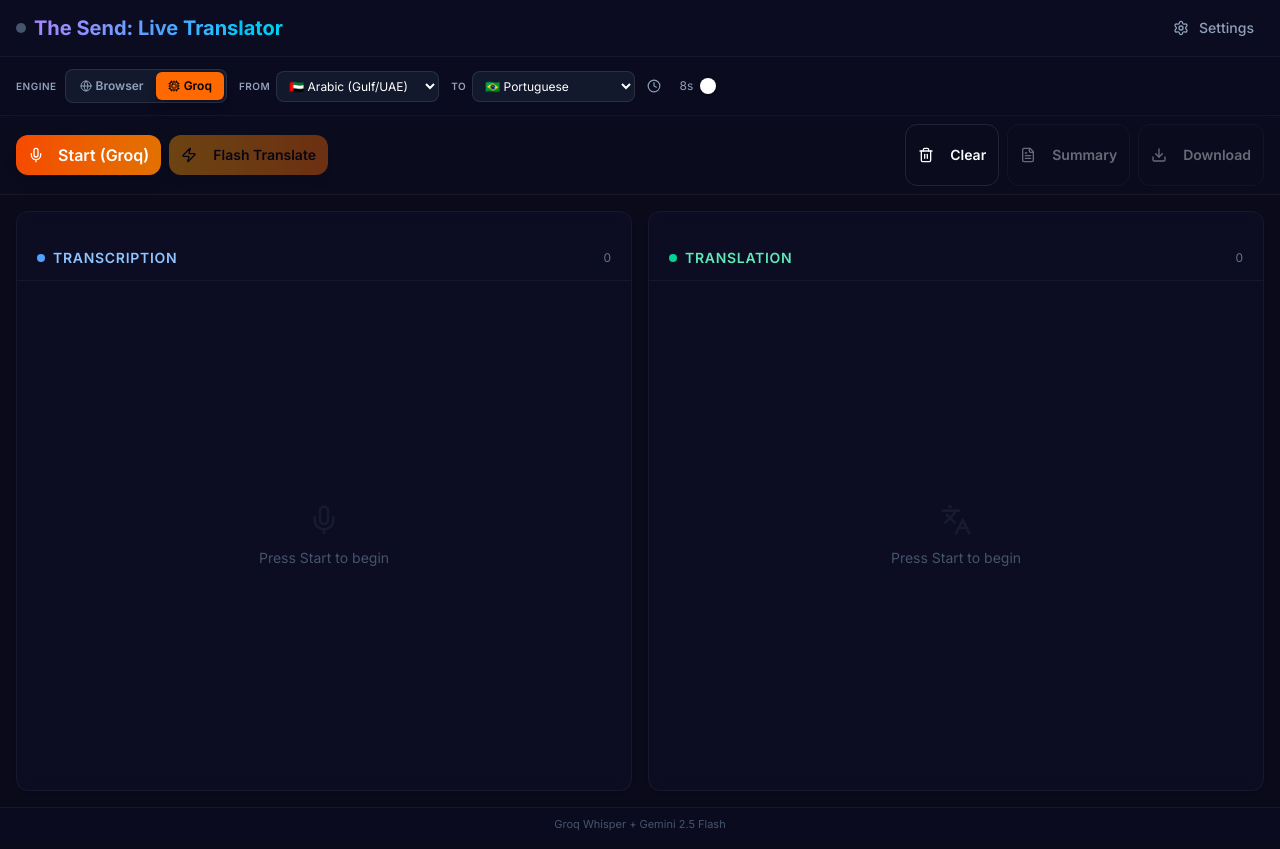
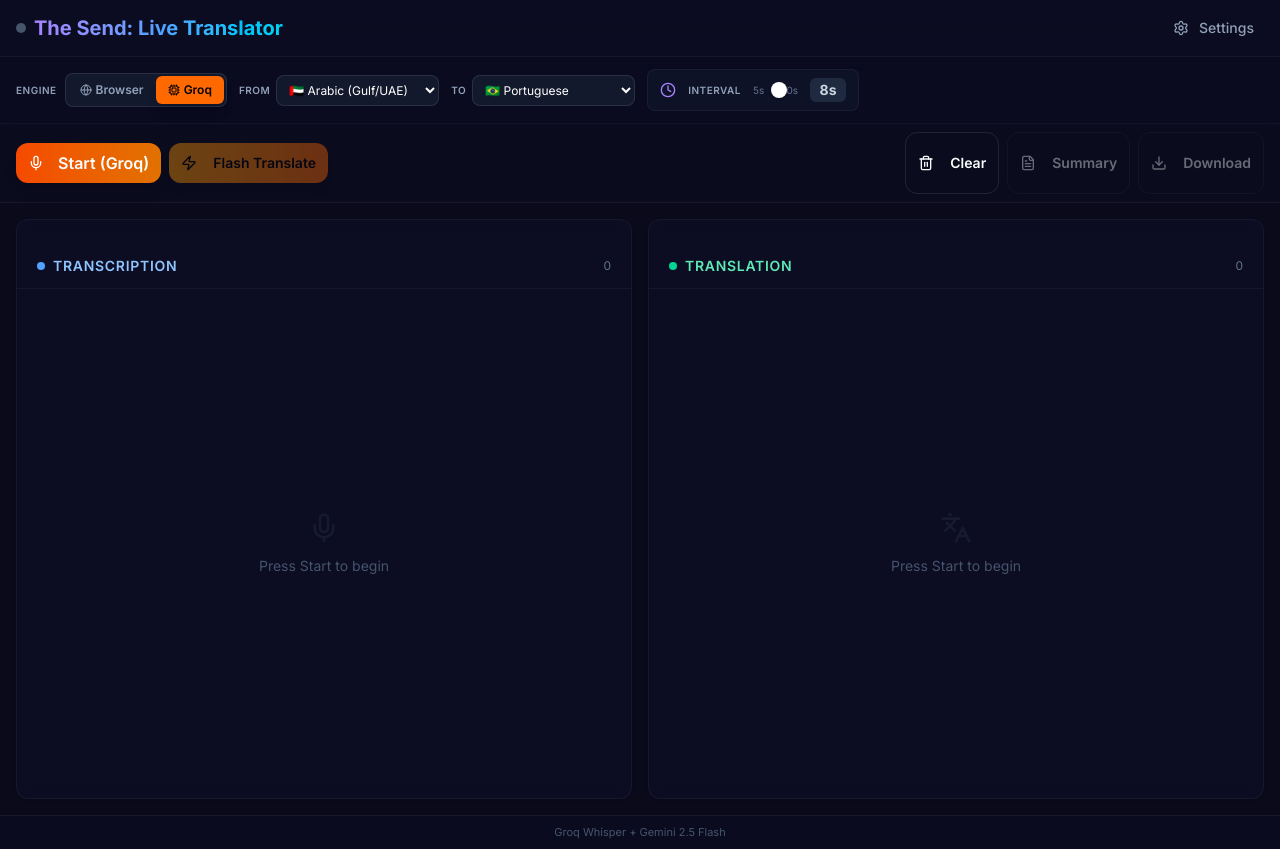
Before and after one commit to denisfeitoza/the-send, a Next.js app: page / in a window 1280 px wide. Built offline with nearby package versions, Linux system fonts and the light colour scheme.

Commit message:
feat: dynamic interval slider + better visibility
- Added intervalSecondsRef so changing slider during recording
  takes effect on the very next cycle
- Improved slider UI: label, min/max markers, prominent value badge
  that highlights purple when recording is active

```diff
--- a/src/app/page.tsx
+++ b/src/app/page.tsx
@@ -152,15 +152,23 @@
               </div>
 
               {/* Interval */}
-              <div className="col-span-2 flex items-center gap-2">
-                <Clock className="w-3.5 h-3.5 text-slate-400 shrink-0" />
-                <span className="text-xs text-slate-400 w-6 text-right">{intervalSeconds}s</span>
+              <div className="col-span-2 flex items-center gap-3 bg-slate-800/30 border border-white/5 rounded-lg px-3 py-2">
+                <Clock className="w-4 h-4 text-violet-400 shrink-0" />
+                <label className="text-[10px] text-slate-400 uppercase tracking-wider font-semibold shrink-0">Interval</label>
+                <div className="flex-1 flex items-center gap-2">
+                  <span className="text-[10px] text-slate-500">5s</span>
                   <Slider
                     min={5} max={60} step={5}
                     value={[intervalSeconds]}
                     onValueChange={(vals) => setIntervalSeconds(vals[0])}
                     className="flex-1"
                   />
+                  <span className="text-[10px] text-slate-500">60s</span>
+                </div>
+                <span className={`text-sm font-bold min-w-[36px] text-center px-2 py-0.5 rounded-md ${isListening
+                    ? "bg-violet-500/20 text-violet-300 border border-violet-500/30"
+                    : "bg-slate-700/50 text-slate-300"
+                  }`}>{intervalSeconds}s</span>
               </div>
             </div>
           </div>
--- a/src/contexts/TranscriptionContext.tsx
+++ b/src/contexts/TranscriptionContext.tsx
@@ -150,6 +150,7 @@
     const mediaRecorderRef = useRef<MediaRecorder | null>(null);
     const groqTimerRef = useRef<NodeJS.Timeout | null>(null);
     const sttEngineRef = useRef<STTEngine>(sttEngine);
+    const intervalSecondsRef = useRef(intervalSeconds);
 
     // Keep refs in sync
     useEffect(() => {
@@ -159,6 +160,10 @@
     useEffect(() => {
         sttEngineRef.current = sttEngine;
     }, [sttEngine]);
+
+    useEffect(() => {
+        intervalSecondsRef.current = intervalSeconds;
+    }, [intervalSeconds]);
 
     // ─── Translation API call ──────────────────────────
     const translateText = useCallback(async (text: string, previousContext?: string[]): Promise<string> => {
@@ -449,14 +454,15 @@
                 recorder.start(1000); // timeslice for progress feedback
                 mediaRecorderRef.current = recorder;
                 setApiStatus(prev => ({ ...prev, groq: "recording" }));
-                console.log(`[Groq] 🎙️ Recording cycle started (${intervalSeconds}s)`);
+                const currentInterval = intervalSecondsRef.current;
+                console.log(`[Groq] 🎙️ Recording cycle started (${currentInterval}s)`);
 
                 // Stop this recorder after interval — onstop will immediately start the next one
                 groqTimerRef.current = setTimeout(() => {
                     if (recorder.state === "recording") {
                         recorder.stop();
                     }
-                }, intervalSeconds * 1000);
+                }, currentInterval * 1000);
             };
 
             startRecordingCycle();
```
Lines whose indentation alone changed are shown as unchanged.
